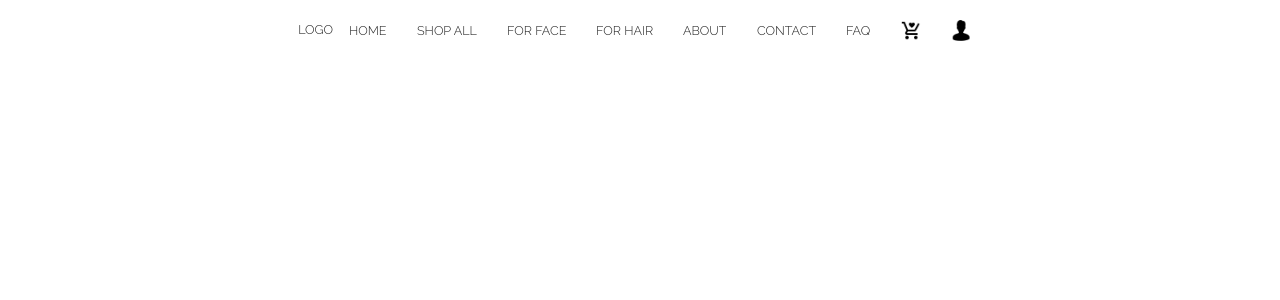
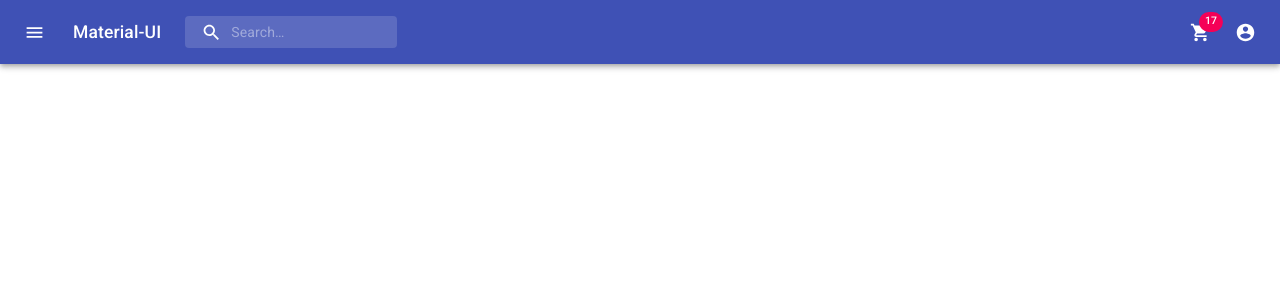
Before and after one commit to naveendahiya/shoppingcart-ui, a React (Create React App) app: page / in a window 1280 px wide. Shown: the top 300 px of the page. Built offline with nearby package versions, Linux system fonts and the light colour scheme.

Commit message:
change in style of navbar

```diff
--- a/package.json
+++ b/package.json
@@ -3,6 +3,8 @@
   "version": "0.1.0",
   "private": true,
   "dependencies": {
+    "@material-ui/core": "^4.11.0",
+    "@material-ui/icons": "^4.9.1",
     "@testing-library/jest-dom": "^4.2.4",
     "@testing-library/react": "^9.3.2",
     "@testing-library/user-event": "^7.1.2",
--- a/public/index.html
+++ b/public/index.html
@@ -5,6 +5,8 @@
       fonts
     -->
     <link href="https://fonts.googleapis.com/css2?family=Raleway:wght@300&display=swap" rel="stylesheet">
+    <link rel="stylesheet" href="https://fonts.googleapis.com/css?family=Roboto:300,400,500,700&display=swap" />
+    <link rel="stylesheet" href="https://fonts.googleapis.com/icon?family=Material+Icons" />
 
     <meta charset="utf-8" />
     <link rel="icon" href="%PUBLIC_URL%/favicon.ico" />
--- a/src/components/header.jsx
+++ b/src/components/header.jsx
@@ -1,67 +1,216 @@
-import React, { Component } from 'react';
-import cart from '../images/cart.png';
-import user from '../images/user.png';
-import '../styles/pages/header.scss';
+import React from 'react';
+import { fade, makeStyles } from '@material-ui/core/styles';
+import AppBar from '@material-ui/core/AppBar';
+import Toolbar from '@material-ui/core/Toolbar';
+import IconButton from '@material-ui/core/IconButton';
+import Typography from '@material-ui/core/Typography';
+import InputBase from '@material-ui/core/InputBase';
+import Badge from '@material-ui/core/Badge';
+import MenuItem from '@material-ui/core/MenuItem';
+import Menu from '@material-ui/core/Menu';
+import MenuIcon from '@material-ui/icons/Menu';
+import SearchIcon from '@material-ui/icons/Search';
+import AccountCircle from '@material-ui/icons/AccountCircle';
+import MoreIcon from '@material-ui/icons/MoreVert';
+import ShoppingCartIcon from '@material-ui/icons/ShoppingCart';
 
-const items = [
-    {
-        title: 'HOME',
+const useStyles = makeStyles((theme) => ({
+  grow: {
+    flexGrow: 1,
+  },
+  menuButton: {
+    marginRight: theme.spacing(2),
+  },
+  title: {
+    display: 'none',
+    [theme.breakpoints.up('sm')]: {
+      display: 'block',
     },
-    {
-        title: 'SHOP ALL',
+  },
+  search: {
+    position: 'relative',
+    borderRadius: theme.shape.borderRadius,
+    backgroundColor: fade(theme.palette.common.white, 0.15),
+    '&:hover': {
+      backgroundColor: fade(theme.palette.common.white, 0.25),
     },
-    {
-        title: 'FOR FACE',
+    marginRight: theme.spacing(2),
+    marginLeft: 0,
+    width: '100%',
+    [theme.breakpoints.up('sm')]: {
+      marginLeft: theme.spacing(3),
+      width: 'auto',
     },
-    {
-        title: 'FOR HAIR',
+  },
+  searchIcon: {
+    padding: theme.spacing(0, 2),
+    height: '100%',
+    position: 'absolute',
+    pointerEvents: 'none',
+    display: 'flex',
+    alignItems: 'center',
+    justifyContent: 'center',
+  },
+  inputRoot: {
+    color: 'inherit',
+  },
+  inputInput: {
+    padding: theme.spacing(1, 1, 1, 0),
+    // vertical padding + font size from searchIcon
+    paddingLeft: `calc(1em + ${theme.spacing(4)}px)`,
+    transition: theme.transitions.create('width'),
+    width: '100%',
+    [theme.breakpoints.up('md')]: {
+      width: '20ch',
     },
-    {
-        title: 'ABOUT',
+  },
+  sectionDesktop: {
+    display: 'none',
+    [theme.breakpoints.up('md')]: {
+      display: 'flex',
     },
-    {
-        title: 'CONTACT',
+  },
+  sectionMobile: {
+    display: 'flex',
+    [theme.breakpoints.up('md')]: {
+      display: 'none',
     },
-    {
-        title: 'FAQ',
-    }
-]
+  },
+}));
 
+export default function Header() {
+  const classes = useStyles();
+  const [anchorEl, setAnchorEl] = React.useState(null);
+  const [mobileMoreAnchorEl, setMobileMoreAnchorEl] = React.useState(null);
 
-class Header extends Component {
+  const isMenuOpen = Boolean(anchorEl);
+  const isMobileMenuOpen = Boolean(mobileMoreAnchorEl);
 
-    constructor(props){
-        super(props);
-        this.setState = {
-        }
-        this.listItems = this.listItems.bind(this);
-    }
+  const handleProfileMenuOpen = (event) => {
+    setAnchorEl(event.currentTarget);
+  };
 
-    listItems(){
-        const list = items.map((item) =>
-        <div className='hvr-overline-from-center'>{item.title}</div>
-        )
-        return(
-            list
-        )
-    }
+  const handleMobileMenuClose = () => {
+    setMobileMoreAnchorEl(null);
+  };
 
-    render(){
-        return(
-          <>
-            <div className="header">
-                <div className="logo">LOGO</div>
-                 {this.listItems()}
-                <div className='logo'>
-                    <img src={cart} />
-                </div>
-                <div className='logo'>
-                    <img  src={user} />
-                </div>
+  const handleMenuClose = () => {
+    setAnchorEl(null);
+    handleMobileMenuClose();
+  };
+
+  const handleMobileMenuOpen = (event) => {
+    setMobileMoreAnchorEl(event.currentTarget);
+  };
+
+  const menuId = 'primary-search-account-menu';
+  const renderMenu = (
+    <Menu
+      anchorEl={anchorEl}
+      anchorOrigin={{ vertical: 'top', horizontal: 'right' }}
+      id={menuId}
+      keepMounted
+      transformOrigin={{ vertical: 'top', horizontal: 'right' }}
+      open={isMenuOpen}
+      onClose={handleMenuClose}
+    >
+      <MenuItem onClick={handleMenuClose}>Profile</MenuItem>
+      <MenuItem onClick={handleMenuClose}>log out</MenuItem>
+    </Menu>
+  );
+
+  const mobileMenuId = 'primary-search-account-menu-mobile';
+  const renderMobileMenu = (
+    <Menu
+      anchorEl={mobileMoreAnchorEl}
+      anchorOrigin={{ vertical: 'top', horizontal: 'right' }}
+      id={mobileMenuId}
+      keepMounted
+      transformOrigin={{ vertical: 'top', horizontal: 'right' }}
+      open={isMobileMenuOpen}
+      onClose={handleMobileMenuClose}
+    >
+      <MenuItem>
+        <IconButton aria-label="" color="inherit">
+          <Badge badgeContent={0} color="secondary">
+            <ShoppingCartIcon />
+          </Badge>
+        </IconButton>
+      </MenuItem>
+      <MenuItem onClick={handleProfileMenuOpen}>
+        <IconButton
+          aria-label="account of current user"
+          aria-controls="primary-search-account-menu"
+          aria-haspopup="true"
+          color="inherit"
+        >
+          <AccountCircle />
+        </IconButton>
+      </MenuItem>
+    </Menu>
+  );
+
+  return (
+    <div className={classes.grow}>
+      <AppBar position="static">
+        <Toolbar>
+          <IconButton
+            edge="start"
+            className={classes.menuButton}
+            color="inherit"
+            aria-label="open drawer"
+          >
+            <MenuIcon />
+          </IconButton>
+          <Typography className={classes.title} variant="h6" noWrap>
+            Material-UI
+          </Typography>
+          <div className={classes.search}>
+            <div className={classes.searchIcon}>
+              <SearchIcon />
             </div>
-          </>
-        )
-    }
+            <InputBase
+              placeholder="Search…"
+              classes={{
+                root: classes.inputRoot,
+                input: classes.inputInput,
+              }}
+              inputProps={{ 'aria-label': 'search' }}
+            />
+          </div>
+          <div className={classes.grow} />
+          <div className={classes.sectionDesktop}>
+            <IconButton aria-label="17 products" color="inherit">
+              <Badge badgeContent={17} color="secondary">
+                <ShoppingCartIcon />
+              </Badge>
+            </IconButton>
+            <IconButton
+              edge="end"
+              aria-label="account of current user"
+              aria-controls={menuId}
+              aria-haspopup="true"
+              onClick={handleProfileMenuOpen}
+              color="inherit"
+            >
+              <AccountCircle />
+            </IconButton>
+          </div>
+          <div className={classes.sectionMobile}>
+            <IconButton
+              aria-label="show more"
+              aria-controls={mobileMenuId}
+              aria-haspopup="true"
+              onClick={handleMobileMenuOpen}
+              color="inherit"
+            >
+              <MoreIcon />
+            </IconButton>
+          </div>
+        </Toolbar>
+      </AppBar>
+      {renderMobileMenu}
+      {renderMenu}
+    </div>
+  );
 }
-
-export default Header;
--- a/src/styles/pages/header.scss
+++ b/src/styles/pages/header.scss
@@ -5,64 +5,5 @@
 }
 
 .header{
-    margin-left: 10px;
-    margin-right: 10px;
-    width: 100%;
-    position: fixed;
-    top: 0;
-    height: 61px;
-    display: flex;
-    flex-direction: row;
-    justify-content: center;
-    align-items: center;
-    flex: 1;
-    div{
-        margin-right: 30px;
-        font-size: 0.9rem;
-        font-family: 'Raleway', sans-serif;
-        &:hover{
-            cursor: pointer;
-            transform: scale(1.2);
-        }
 
-    }
-    .logo{
-        width: 1.5rem;
-        height: 1.5rem;
-        img{
-            width: 100%;
-            height: 100%;
-        }
-    }
 }
-
-//css for underline from center
-.hvr-overline-from-center {
-    display: inline-block;
-    vertical-align: middle;
-    -webkit-transform: perspective(1px) translateZ(0);
-    transform: perspective(1px) translateZ(0);
-    box-shadow: 0 0 1px rgba(0, 0, 0, 0);
-    position: relative;
-    overflow: hidden;
-  }
-  .hvr-overline-from-center:before {
-    content: "";
-    position: absolute;
-    z-index: -1;
-    left: 51%;
-    right: 51%;
-    top: 0;
-    background: orange;
-    height: 1px;
-    -webkit-transition-property: left, right;
-    transition-property: left, right;
-    -webkit-transition-duration: 0.3s;
-    transition-duration: 0.3s;
-    -webkit-transition-timing-function: ease-out;
-    transition-timing-function: ease-out;
-  }
-  .hvr-overline-from-center:hover:before, .hvr-overline-from-center:focus:before, .hvr-overline-from-center:active:before {
-    left: 0;
-    right: 0;
-  }
```
Also changed, not shown: src/components/home.jsx (added, +17 -0 lines), src/styles/pages/home.scss (added), 1 other file (tests, documents, lock files or other folders).
